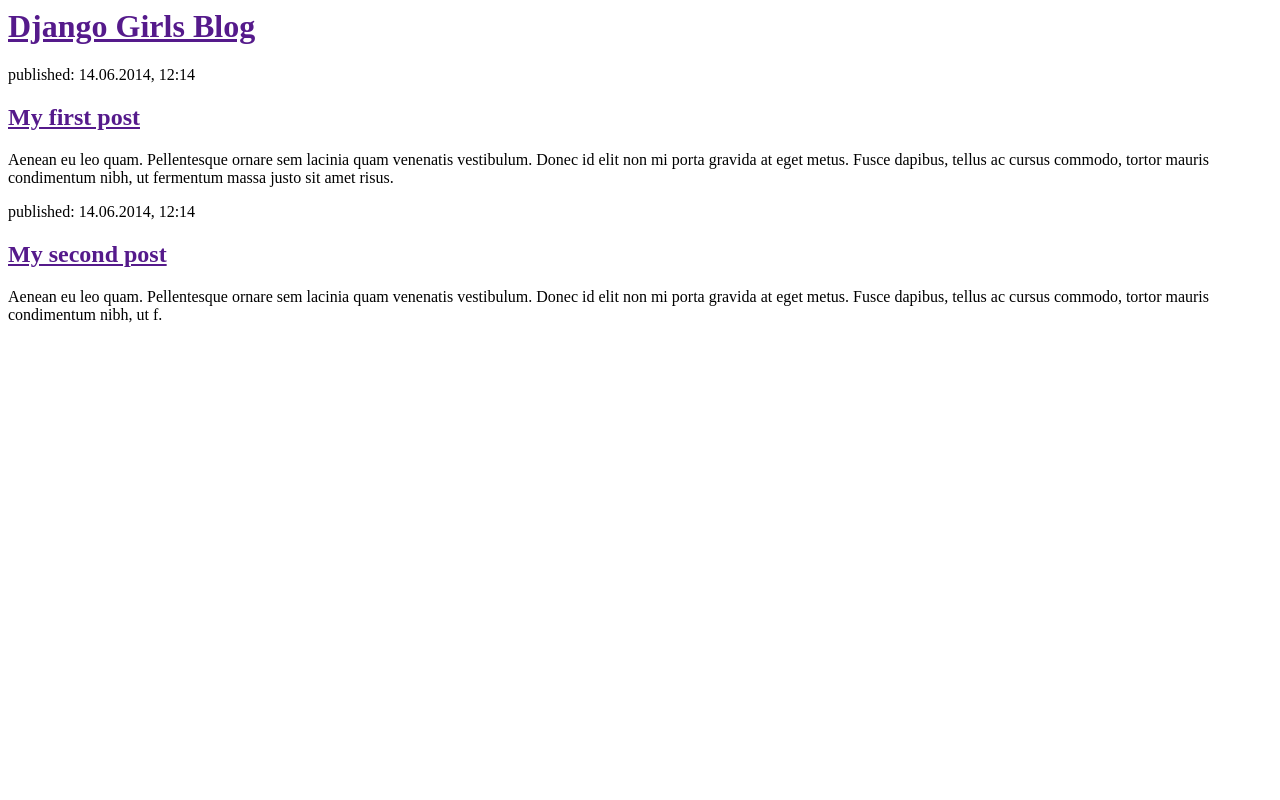
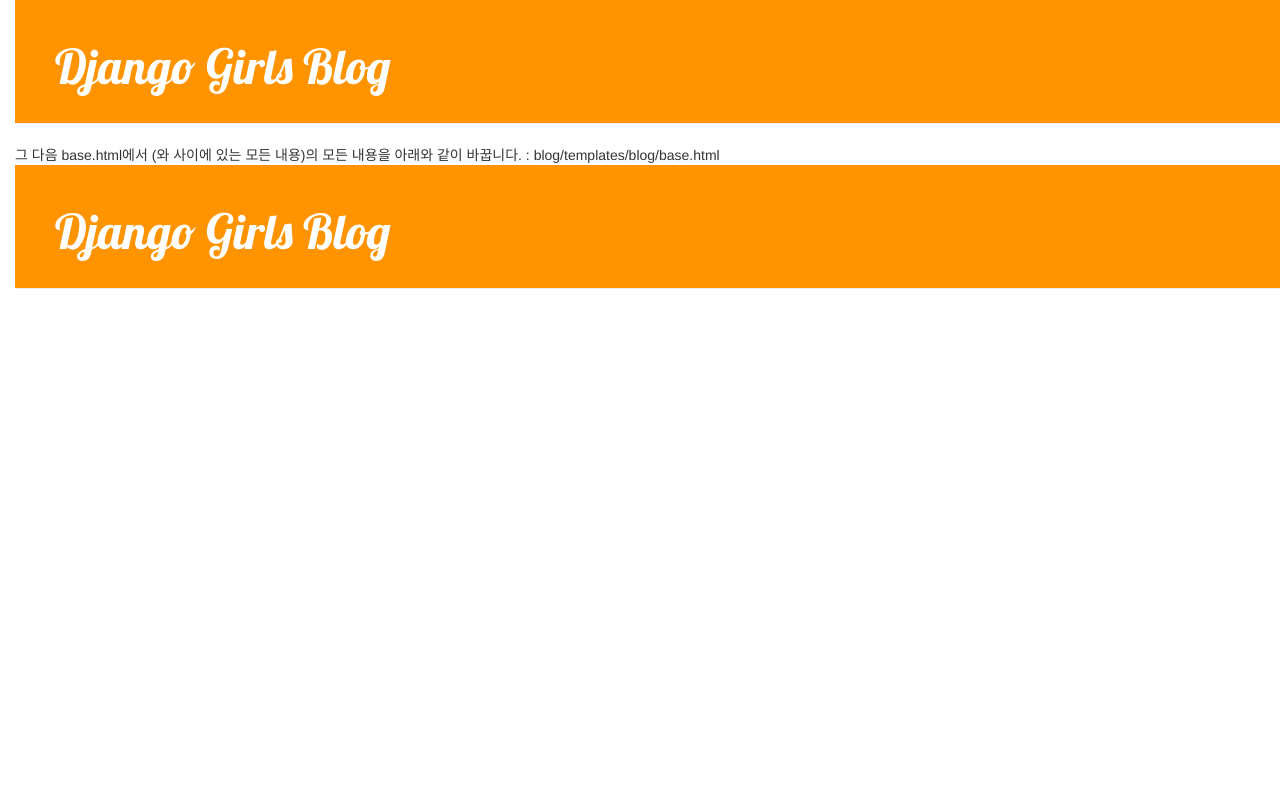
Before and after one commit to kimseonjae/my-first-blog, a Django app: page / in a window 1280 px wide. Run offline with Django 3.2, Linux system fonts and the light colour scheme; some libraries are stand-ins or nearby versions.

Commit message:
Added views and template for detailed blog post as well as CSS for the site.

```diff
--- /dev/null
+++ b/mysite/blog/static/css/blog.css
@@ -0,0 +1,53 @@
+h1 a {
+    color: #FCA205;
+    font-family: 'Lobster';
+}
+body {
+    padding-left: 15px;
+}
+.page-header {
+    background-color: #ff9400;
+    margin-top: 0;
+    padding: 20px 20px 20px 40px;
+}
+
+.page-header h1, .page-header h1 a, .page-header h1 a:visited, .page-header h1 a:active {
+    color: #ffffff;
+    font-size: 36pt;
+    text-decoration: none;
+}
+
+.content {
+    margin-left: 40px;
+}
+
+h1, h2, h3, h4 {
+    font-family: 'Lobster', cursive;
+}
+
+.date {
+    color: #828282;
+}
+
+.save {
+    float: right;
+}
+
+.post-form textarea, .post-form input {
+    width: 100%;
+}
+
+.top-menu, .top-menu:hover, .top-menu:visited {
+    color: #ffffff;
+    float: right;
+    font-size: 26pt;
+    margin-right: 20px;
+}
+
+.post {
+    margin-bottom: 70px;
+}
+
+.post h1 a, .post h1 a:visited {
+    color: #000000;
+}
--- /dev/null
+++ b/mysite/blog/templates/blog/base.html
@@ -0,0 +1,47 @@
+{% load staticfiles %}
+<html>
+    <head>
+        <title>Django Girls blog</title>
+        <link rel="stylesheet" href="//maxcdn.bootstrapcdn.com/bootstrap/3.2.0/css/bootstrap.min.css">
+        <link rel="stylesheet" href="//maxcdn.bootstrapcdn.com/bootstrap/3.2.0/css/bootstrap-theme.min.css">
+        <link href='//fonts.googleapis.com/css?family=Lobster&subset=latin,latin-ext' rel='stylesheet' type='text/css'>
+        <link rel="stylesheet" href="{% static 'css/blog.css' %}">
+    </head>
+    <body>
+        <div class="page-header">
+            <h1><a href="/">Django Girls Blog</a></h1>
+        </div>
+
+        <div class="content container">
+            <div class="row">
+                <div class="col-md-8">
+                {% for post in posts %}
+                    <div class="post">
+                        <div class="date">
+                            {{ post.published_date }}
+                        </div>
+                        <h1><a href="">{{ post.title }}</a></h1>
+                        <p>{{ post.text|linebreaksbr }}</p>
+                    </div>
+                {% endfor %}
+                </div>
+            </div>
+        </div>
+    </body>
+</html>
+그 다음 base.html에서 <body> (<body>와 </body> 사이에 있는 모든 내용)의 모든 내용을 아래와 같이 바꿉니다. :
+
+blog/templates/blog/base.html
+<body>
+    <div class="page-header">
+        <h1><a href="/">Django Girls Blog</a></h1>
+    </div>
+    <div class="content container">
+        <div class="row">
+            <div class="col-md-8">
+            {% block content %}
+            {% endblock %}
+            </div>
+        </div>
+    </div>
+</body>
--- a/mysite/blog/templates/blog/post_list.html
+++ b/mysite/blog/templates/blog/post_list.html
@@ -1,22 +1,12 @@
-<html>
-    <head>
-        <title>Django Girls blog</title>
-    </head>
-    <body>
-        <div>
-            <h1><a href="">Django Girls Blog</a></h1>
+{% extends 'blog/base.html' %}
+{% block content %}
+    {% for post in posts %}
+        <div class="post">
+            <div class="date">
+                {{ post.published_date }}
+            </div>
+            <h1><a href="{% url 'post_detail' pk=post.pk %}">{{ post.title }}</a></h1>
+            <p>{{ post.text|linebreaksbr }}</p>
         </div>
-
-        <div>
-            <p>published: 14.06.2014, 12:14</p>
-            <h2><a href="">My first post</a></h2>
-            <p>Aenean eu leo quam. Pellentesque ornare sem lacinia quam venenatis vestibulum. Donec id elit non mi porta gravida at eget metus. Fusce dapibus, tellus ac cursus commodo, tortor mauris condimentum nibh, ut fermentum massa justo sit amet risus.</p>
-        </div>
-
-        <div>
-            <p>published: 14.06.2014, 12:14</p>
-            <h2><a href="">My second post</a></h2>
-            <p>Aenean eu leo quam. Pellentesque ornare sem lacinia quam venenatis vestibulum. Donec id elit non mi porta gravida at eget metus. Fusce dapibus, tellus ac cursus commodo, tortor mauris condimentum nibh, ut f.</p>
-        </div>
-    </body>
-</html>
+    {% endfor %}
+{% endblock %}
--- a/mysite/blog/urls.py
+++ b/mysite/blog/urls.py
@@ -3,4 +3,5 @@
 
 urlpatterns = [
     url(r'^$', views.post_list, name='post_list'),
+    url(r'^post/(?P<pk>\d+)/$', views.post_detail, name='post_detail'),
 ]
--- a/mysite/blog/views.py
+++ b/mysite/blog/views.py
@@ -1,4 +1,12 @@
-from django.shortcuts import render
+from django.shortcuts import render, get_object_or_404
+from django.utils import timezone
+from .models import Post
+
 
 def post_list(request):
+    posts = Post.objects.filter(published_date__lte=timezone.now()).order_by('published_date')
     return render(request, 'blog/post_list.html', {})
+
+def post_detail(request, pk):
+    post = get_object_or_404(Post, pk=pk)
+    return render(request, 'blog/post_detail.html', {'post': post})
```
Also changed, not shown: mysite/blog/templates/blog/post_detail.html (added, +13 -0 lines), mysite/db.sqlite3.
